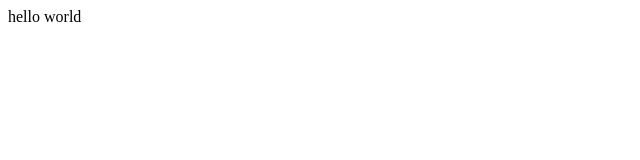
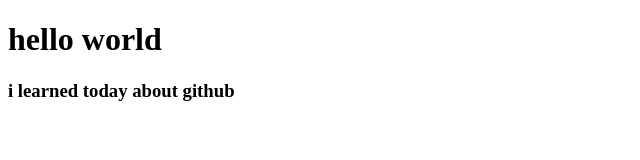
Before and after one commit to jubayer7507/my-first-website, a plain HTML site: page index.html in a window 1280 px wide. Shown: the whole page, without its empty margins (0-640 px from the left). Drawn offline with Linux system fonts and the light colour scheme.

Commit message:
learnd pushed to github

```diff
--- a/index.html
+++ b/index.html
@@ -7,6 +7,7 @@
     <title>Document</title>
 </head>
 <body>
-    hello world
+    <h1>hello world</h1>
+    <h3>i learned today about github</h3>
 </body>
 </html>
```
